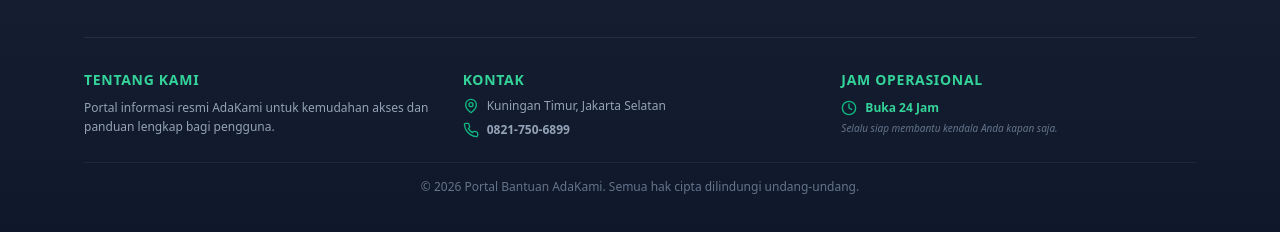
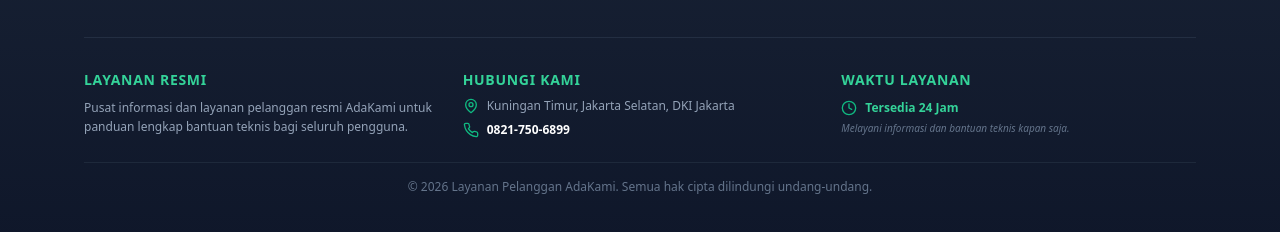
Before and after one commit to cs-adakami/Adakami.id, a React (Vite) app: page / in a window 1280 px wide. Shown: the part 946-1178 px from the top of the page. Built offline with nearby package versions, Linux system fonts and the light colour scheme.

Commit message:
Update Footer.tsx

```diff
--- a/src/components/Footer.tsx
+++ b/src/components/Footer.tsx
@@ -6,46 +6,46 @@ export default function Footer() {
       <div className="grid grid-cols-1 md:grid-cols-3 gap-6 mb-6">
         <div className="text-center md:text-left">
           <h3 className="text-emerald-400 font-semibold text-sm mb-2 uppercase tracking-wider">
-            Tentang Kami
+            Layanan Resmi
           </h3>
           <p className="text-slate-400 text-xs leading-relaxed">
-            Portal informasi resmi AdaKami untuk kemudahan akses dan panduan lengkap bagi pengguna.
+            Pusat informasi dan layanan pelanggan resmi AdaKami untuk panduan lengkap bantuan teknis bagi seluruh pengguna.
           </p>
         </div>
 
         <div className="text-center md:text-left">
           <h3 className="text-emerald-400 font-semibold text-sm mb-2 uppercase tracking-wider">
-            Kontak
+            Hubungi Kami
           </h3>
           <div className="space-y-2">
             <div className="flex items-center justify-center md:justify-start gap-2 text-slate-400 text-xs">
               <MapPin className="w-4 h-4 text-emerald-500" />
-              <span>Kuningan Timur, Jakarta Selatan</span>
+              <span>Kuningan Timur, Jakarta Selatan, DKI Jakarta</span>
             </div>
             <div className="flex items-center justify-center md:justify-start gap-2 text-slate-400 text-xs">
               <Phone className="w-4 h-4 text-emerald-500" />
-              <span className="font-semibold">0821-750-6899</span>
+              <span className="font-semibold text-white">0821-750-6899</span>
             </div>
           </div>
         </div>
 
         <div className="text-center md:text-left">
           <h3 className="text-emerald-400 font-semibold text-sm mb-2 uppercase tracking-wider">
-            Jam Operasional
+            Waktu Layanan
           </h3>
           <div className="flex items-center justify-center md:justify-start gap-2 text-slate-400 text-xs leading-relaxed">
             <Clock className="w-4 h-4 text-emerald-500" />
-            <span className="font-bold text-emerald-400">Buka 24 Jam</span>
+            <span className="font-bold text-emerald-400">Tersedia 24 Jam</span>
           </div>
           <p className="text-slate-500 text-[10px] mt-1 italic">
-            Selalu siap membantu kendala Anda kapan saja.
+            Melayani informasi dan bantuan teknis kapan saja.
           </p>
         </div>
       </div>
 
       <div className="text-center py-4 border-t border-slate-800">
         <p className="text-slate-500 text-xs">
-          © 2026 Portal Bantuan AdaKami. Semua hak cipta dilindungi undang-undang.
+          © 2026 Layanan Pelanggan AdaKami. Semua hak cipta dilindungi undang-undang.
         </p>
       </div>
     </footer>
```
